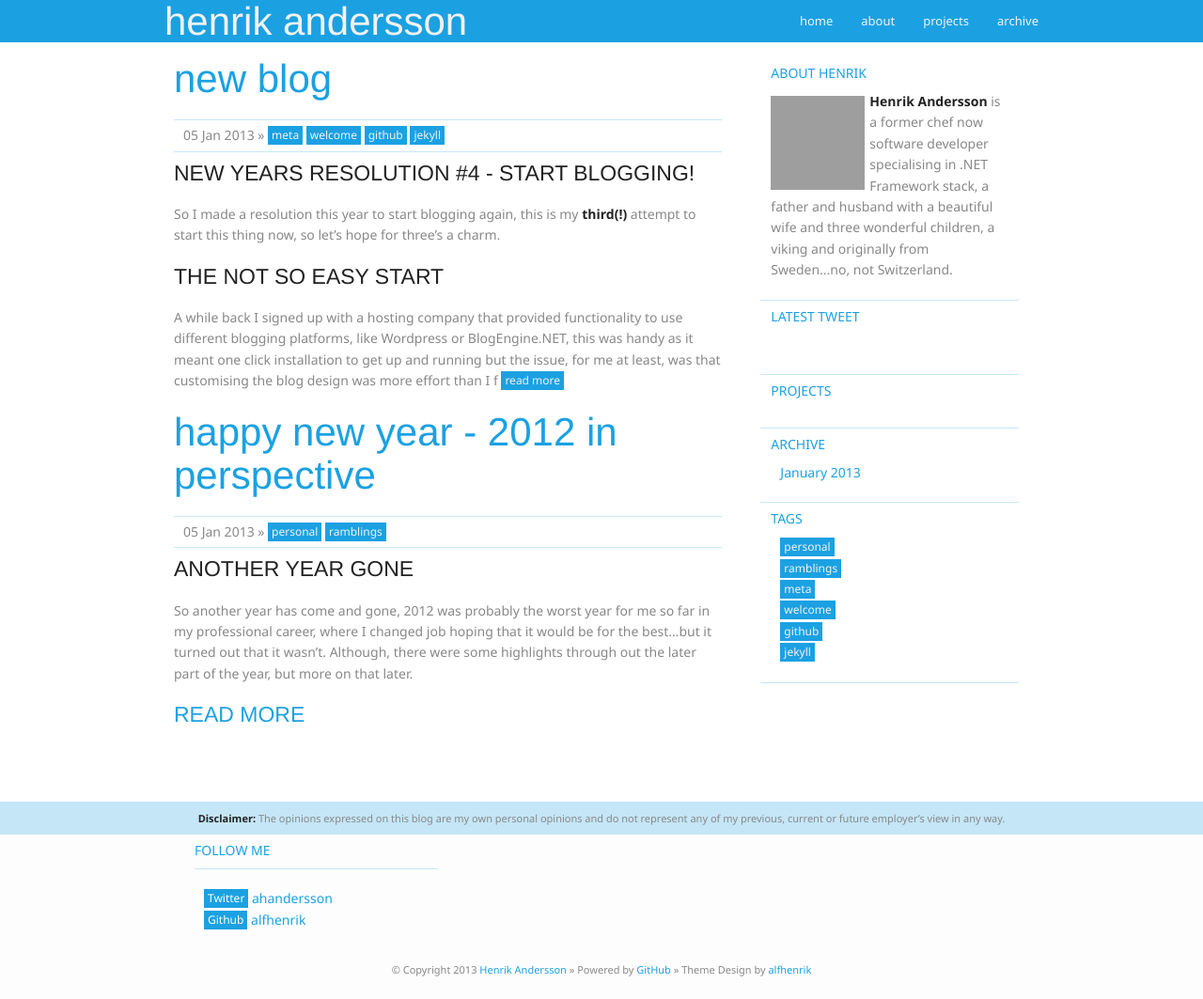
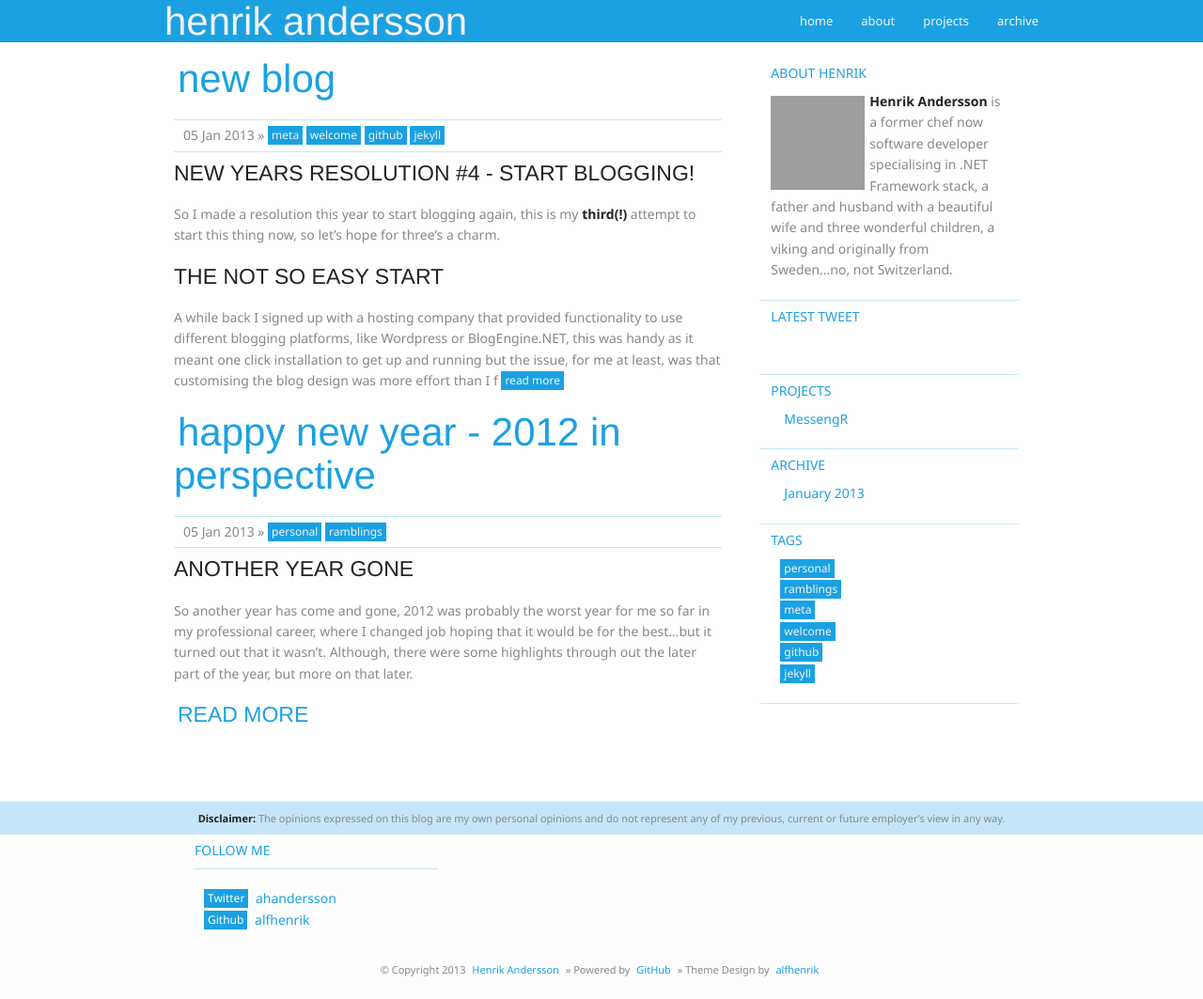
Before and after one commit to hnrkndrssn/hnrkndrssn.github.io, a Jekyll site: the page built from index.html, in a window 1280 px wide and 1063 px high. Shown: the whole window at 94% size. Built offline with Jekyll 4.4.1, drawn with Linux system fonts in a browser that asks for light colours; Markdown is read by kramdown in place of the engine named in the settings; grey boxes are pictures that could not be loaded.

Commit message:
Add MessengR to list of projects

```diff
--- a/_layouts/default.html
+++ b/_layouts/default.html
@@ -70,7 +70,9 @@
             </fieldset>
             <fieldset>
                 <legend class="accent">projects</legend>
-                <p></p>
+                <ul>
+                    <li><a href="https://github.com/davidfowl/MessengR" title="One on one messenger app using SignalR">MessengR</a></li>
+                </ul>
             </fieldset>
             <fieldset>
                 <legend class="accent">archive</legend>
--- a/stylesheets/styles.css
+++ b/stylesheets/styles.css
@@ -53,6 +53,7 @@ h6 {
 a {
     font-weight: 400;
     text-decoration: none;
+    padding: 2px 4px;
 }
 
     a:hover {
@@ -74,6 +75,7 @@ a {
 
     .label a {
         color: #f2f2f2;
+        padding: 0;
     }
 
         .label a:hover {
```
